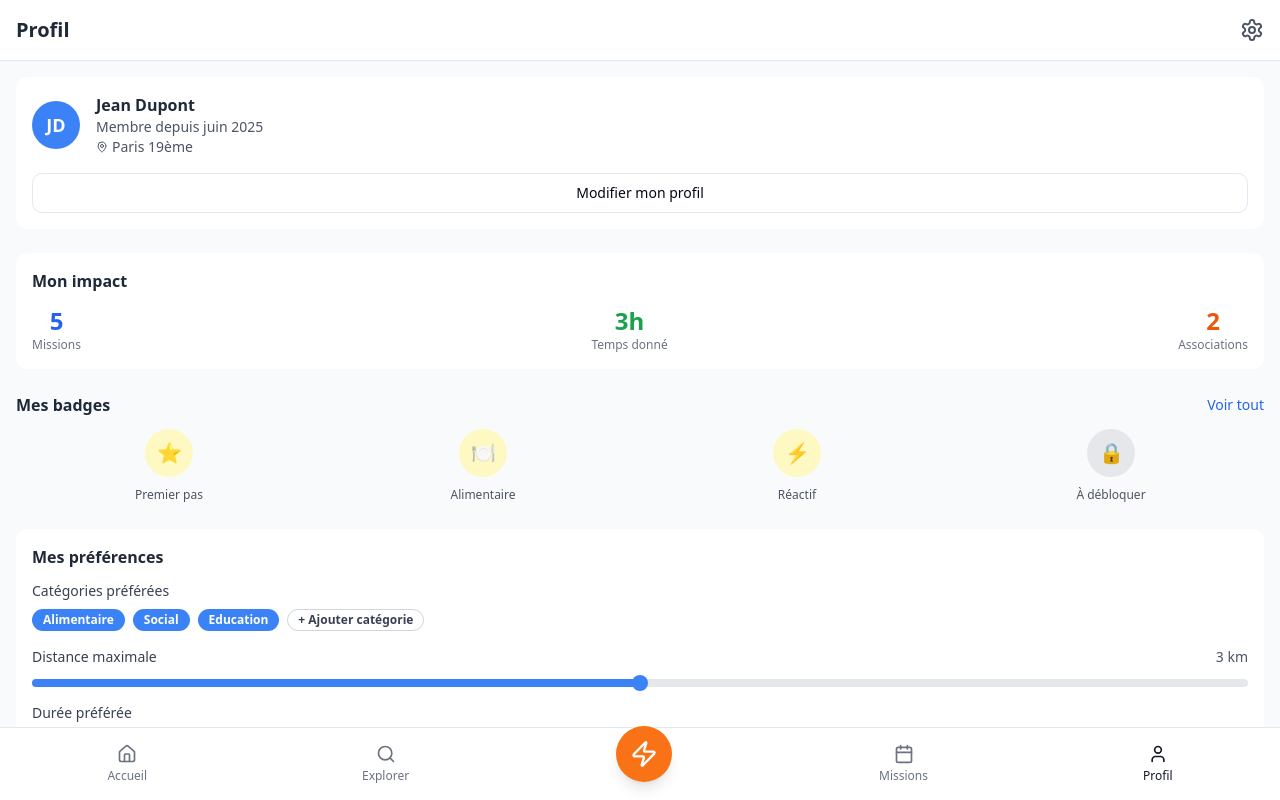
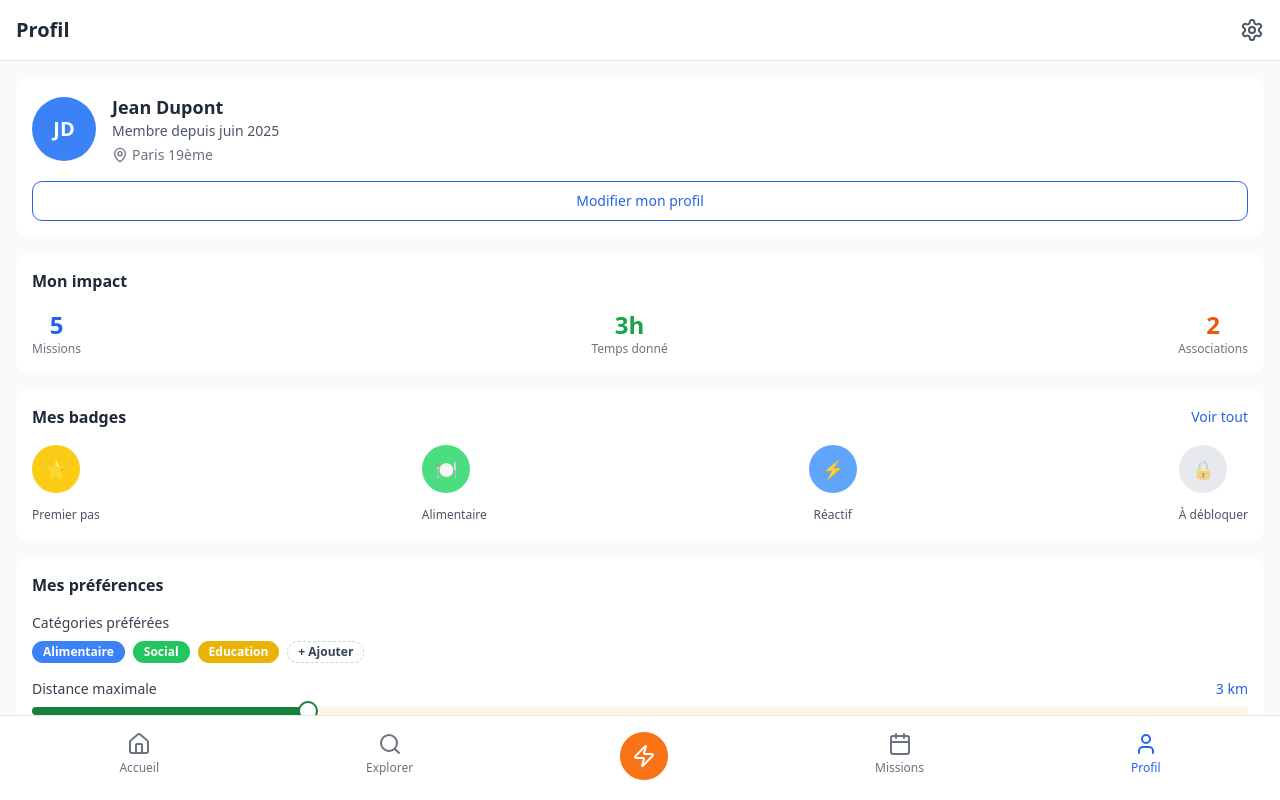
Before and after one commit to ben718/micro-volunteer-now, a React (Vite) app: page / in a window 1280 px wide. Both pictures are taken after a click on the button "Profil". Built offline with nearby package versions, Linux system fonts and the light colour scheme.

Commit message:
Refactor: Profile page
Refactor the profile page to improve its structure and design.

```diff
--- a/src/components/MobileApp.tsx
+++ b/src/components/MobileApp.tsx
@@ -1,8 +1,8 @@
-
 import React, { useState } from 'react';
 import { Button } from '@/components/ui/button';
 import { Input } from '@/components/ui/input';
 import { Badge } from '@/components/ui/badge';
+import { Slider } from '@/components/ui/slider';
 import {
   Home,
   Search,
@@ -22,6 +22,7 @@ import {
 const MobileApp = () => {
   const [currentView, setCurrentView] = useState<'home' | 'explorer' | 'missions' | 'profile'>('home');
   const [isLoggedIn, setIsLoggedIn] = useState(true);
+  const [maxDistance, setMaxDistance] = useState([3]);
 
   const userStats = {
     missions: 5,
@@ -58,40 +59,6 @@ const MobileApp = () => {
     }
   ];
 
-  const myMissions = [
-    {
-      title: "Distribution alimentaire",
-      time: "12:30 - 12:45",
-      location: "Centre d'accueil Paris 19",
-      duration: "15 min",
-      status: "today"
-    },
-    {
-      title: "Nettoyage du parc",
-      date: "Samedi 12 juin",
-      time: "10:00 - 11:00",
-      location: "Parc des Buttes-Chaumont",
-      duration: "1h",
-      status: "upcoming"
-    },
-    {
-      title: "Aide aux devoirs",
-      date: "Mardi 15 juin",
-      time: "16:30 - 17:00",
-      location: "Centre social du 19ème",
-      duration: "30 min",
-      status: "upcoming"
-    },
-    {
-      title: "Accompagnement courses",
-      date: "Mercredi 23 juin",
-      time: "14:00 - 14:45",
-      location: "Résidence seniors Les Lilas",
-      duration: "45 min",
-      status: "later"
-    }
-  ];
-
   const availableMissions = [
     {
       title: "Distribution alimentaire",
@@ -117,10 +84,10 @@ const MobileApp = () => {
   ];
 
   const badges = [
-    { name: "Premier pas", icon: "⭐", earned: true },
-    { name: "Alimentaire", icon: "🍽️", earned: true },
-    { name: "Réactif", icon: "⚡", earned: true },
-    { name: "À débloquer", icon: "🔒", earned: false }
+    { name: "Premier pas", icon: "⭐", color: "bg-yellow-400", earned: true },
+    { name: "Alimentaire", icon: "🍽️", color: "bg-green-400", earned: true },
+    { name: "Réactif", icon: "⚡", color: "bg-blue-400", earned: true },
+    { name: "À débloquer", icon: "🔒", color: "bg-gray-300", earned: false }
   ];
 
   const categories = [
@@ -130,11 +97,17 @@ const MobileApp = () => {
     { name: "Plus", icon: "+", color: "bg-gray-100 text-gray-700" }
   ];
 
-  const preferences = [
-    { name: "Alimentaire", active: true },
-    { name: "Social", active: true },
-    { name: "Education", active: true },
-    { name: "+ Ajouter catégorie", active: false }
+  const userAssociations = [
+    {
+      name: "Les Restos du Cœur",
+      missions: 3,
+      avatar: "👨‍🍳"
+    },
+    {
+      name: "Secours Populaire",
+      missions: 2,
+      avatar: "👩‍⚕️"
+    }
   ];
 
   const getCategoryColor = (category: string) => {
@@ -455,57 +428,57 @@ const MobileApp = () => {
         </div>
       </div>
 
-      <div className="p-4 space-y-6">
+      <div className="p-4 space-y-4">
         {/* Profile Info */}
         <div className="bg-white rounded-xl p-4">
           <div className="flex items-center space-x-4 mb-4">
-            <div className="w-12 h-12 bg-blue-500 rounded-full flex items-center justify-center text-white text-lg font-bold">
+            <div className="w-16 h-16 bg-blue-500 rounded-full flex items-center justify-center text-white text-xl font-bold">
               JD
             </div>
-            <div>
-              <h3 className="font-semibold text-gray-800">Jean Dupont</h3>
+            <div className="flex-1">
+              <h3 className="text-lg font-semibold text-gray-800">Jean Dupont</h3>
               <p className="text-sm text-gray-600">Membre depuis juin 2025</p>
-              <div className="flex items-center text-sm text-gray-600">
-                <MapPin className="h-3 w-3 mr-1" />
+              <div className="flex items-center text-sm text-gray-500 mt-1">
+                <MapPin className="h-4 w-4 mr-1" />
                 Paris 19ème
               </div>
             </div>
           </div>
-          <Button variant="outline" className="w-full">
+          <Button variant="outline" className="w-full text-blue-600 border-blue-600">
             Modifier mon profil
           </Button>
         </div>
 
         {/* Impact Stats */}
         <div className="bg-white rounded-xl p-4">
-          <h3 className="font-semibold text-gray-800 mb-3">Mon impact</h3>
-          <div className="flex justify-between">
-            <div className="text-center">
-              <div className="text-2xl font-bold text-blue-600">{userStats.missions}</div>
+          <h3 className="font-semibold text-gray-800 mb-4">Mon impact</h3>
+          <div className="flex justify-between text-center">
+            <div>
+              <div className="text-2xl font-bold text-blue-600">5</div>
               <div className="text-xs text-gray-500">Missions</div>
             </div>
-            <div className="text-center">
-              <div className="text-2xl font-bold text-green-600">{userStats.timeGiven}</div>
+            <div>
+              <div className="text-2xl font-bold text-green-600">3h</div>
               <div className="text-xs text-gray-500">Temps donné</div>
             </div>
-            <div className="text-center">
-              <div className="text-2xl font-bold text-orange-600">{userStats.associations}</div>
+            <div>
+              <div className="text-2xl font-bold text-orange-600">2</div>
               <div className="text-xs text-gray-500">Associations</div>
             </div>
           </div>
         </div>
 
         {/* Badges */}
-        <div>
-          <div className="flex items-center justify-between mb-3">
+        <div className="bg-white rounded-xl p-4">
+          <div className="flex items-center justify-between mb-4">
             <h3 className="font-semibold text-gray-800">Mes badges</h3>
             <button className="text-blue-600 text-sm">Voir tout</button>
           </div>
-          <div className="grid grid-cols-4 gap-2">
+          <div className="flex justify-between">
             {badges.map((badge, index) => (
               <div key={index} className="text-center">
-                <div className={`w-12 h-12 mx-auto rounded-full ${badge.earned ? 'bg-yellow-100' : 'bg-gray-200'} flex items-center justify-center mb-1`}>
-                  <span className="text-xl">{badge.icon}</span>
+                <div className={`w-12 h-12 rounded-full ${badge.color} flex items-center justify-center mb-2 ${!badge.earned && 'opacity-50'}`}>
+                  <span className="text-lg">{badge.icon}</span>
                 </div>
                 <span className="text-xs text-gray-600">{badge.name}</span>
               </div>
@@ -515,38 +488,65 @@ const MobileApp = () => {
 
         {/* Preferences */}
         <div className="bg-white rounded-xl p-4">
-          <h3 className="font-semibold text-gray-800 mb-3">Mes préférences</h3>
+          <h3 className="font-semibold text-gray-800 mb-4">Mes préférences</h3>
 
+          {/* Categories */}
           <div className="mb-4">
-            <h4 className="text-sm text-gray-700 mb-2">Catégories préférées</h4>
+            <h4 className="text-sm font-medium text-gray-700 mb-2">Catégories préférées</h4>
             <div className="flex flex-wrap gap-2">
-              {preferences.map((pref, index) => (
-                <Badge key={index} variant={pref.active ? "default" : "outline"} className={pref.active ? "bg-blue-500" : ""}>
-                  {pref.name}
-                </Badge>
-              ))}
+              <Badge className="bg-blue-500 text-white">Alimentaire</Badge>
+              <Badge className="bg-green-500 text-white">Social</Badge>
+              <Badge className="bg-yellow-500 text-white">Education</Badge>
+              <Badge variant="outline" className="border-dashed">+ Ajouter</Badge>
             </div>
           </div>
 
+          {/* Max Distance */}
           <div className="mb-4">
-            <div className="flex items-center justify-between">
-              <h4 className="text-sm text-gray-700">Distance maximale</h4>
-              <span className="text-sm font-medium text-gray-600">3 km</span>
+            <div className="flex items-center justify-between mb-2">
+              <h4 className="text-sm font-medium text-gray-700">Distance maximale</h4>
+              <span className="text-sm text-blue-600 font-medium">{maxDistance[0]} km</span>
             </div>
-            <div className="relative w-full h-2 bg-gray-200 rounded mt-3 mb-1">
-              <div className="absolute h-full w-1/2 bg-blue-500 rounded"></div>
-              <div className="absolute w-4 h-4 bg-blue-500 rounded-full -top-1 left-1/2 transform -translate-x-1/2"></div>
-            </div>
+            <Slider
+              value={maxDistance}
+              onValueChange={setMaxDistance}
+              max={10}
+              min={1}
+              step={1}
+              className="w-full"
+            />
           </div>
 
+          {/* Preferred Duration */}
           <div>
-            <h4 className="text-sm text-gray-700 mb-2">Durée préférée</h4>
-            <div className="flex space-x-2">
-              <Badge className="bg-blue-500">15 min</Badge>
+            <h4 className="text-sm font-medium text-gray-700 mb-2">Durée préférée</h4>
+            <div className="flex flex-wrap gap-2">
+              <Badge className="bg-blue-500 text-white">15 min</Badge>
               <Badge variant="outline">30 min</Badge>
               <Badge variant="outline">1h</Badge>
               <Badge variant="outline">2h+</Badge>
             </div>
+          </div>
+        </div>
+
+        {/* My Associations */}
+        <div className="bg-white rounded-xl p-4">
+          <div className="flex items-center justify-between mb-4">
+            <h3 className="font-semibold text-gray-800">Mes associations</h3>
+            <button className="text-blue-600 text-sm">Voir tout</button>
+          </div>
+          <div className="space-y-3">
+            {userAssociations.map((association, index) => (
+              <div key={index} className="flex items-center space-x-3">
+                <div className="w-10 h-10 bg-gray-100 rounded-full flex items-center justify-center">
+                  <span className="text-lg">{association.avatar}</span>
+                </div>
+                <div className="flex-1">
+                  <h4 className="font-medium text-gray-800">{association.name}</h4>
+                  <p className="text-xs text-gray-500">{association.missions} missions effectuées</p>
+                </div>
+              </div>
+            ))}
           </div>
         </div>
       </div>
@@ -554,50 +554,62 @@ const MobileApp = () => {
   );
 
   return (
-    <div className="flex flex-col h-screen bg-gray-50">
-      {/* Main content */}
+    <div className="h-screen flex flex-col bg-white">
+      {/* Main Content */}
       {currentView === 'home' && renderHomeView()}
       {currentView === 'explorer' && renderExplorerView()}
       {currentView === 'missions' && renderMissionsView()}
       {currentView === 'profile' && renderProfileView()}
 
-      {/* Bottom navigation */}
-      <div className="flex items-center justify-around bg-white border-t py-2">
+      {/* Bottom Navigation */}
+      <div className="bg-white border-t border-gray-200 px-4 py-2">
+        <div className="flex justify-around">
           <button
             onClick={() => setCurrentView('home')}
-          className={`p-2 flex flex-col items-center ${currentView === 'home' ? 'text-gray-900' : 'text-gray-500'}`}
+            className={`flex flex-col items-center py-2 px-3 ${
+              currentView === 'home' ? 'text-blue-600' : 'text-gray-500'
+            }`}
           >
-          <Home className="h-5 w-5" />
-          <span className="text-xs mt-1">Accueil</span>
+            <Home className="h-6 w-6 mb-1" />
+            <span className="text-xs">Accueil</span>
           </button>
+
           <button
             onClick={() => setCurrentView('explorer')}
-          className={`p-2 flex flex-col items-center ${currentView === 'explorer' ? 'text-gray-900' : 'text-gray-500'}`}
+            className={`flex flex-col items-center py-2 px-3 ${
+              currentView === 'explorer' ? 'text-blue-600' : 'text-gray-500'
+            }`}
           >
-          <Search className="h-5 w-5" />
-          <span className="text-xs mt-1">Explorer</span>
+            <Search className="h-6 w-6 mb-1" />
+            <span className="text-xs">Explorer</span>
           </button>
-        <div className="relative">
+
+          <div className="flex flex-col items-center py-2 px-3">
+            <div className="bg-orange-500 rounded-full p-3 mb-1">
+              <Zap className="h-6 w-6 text-white" />
+            </div>
+          </div>
+
           <button
-            className="w-14 h-14 bg-orange-500 rounded-full flex items-center justify-center -mt-5 shadow-lg"
+            onClick={() => setCurrentView('missions')}
+            className={`flex flex-col items-center py-2 px-3 ${
+              currentView === 'missions' ? 'text-blue-600' : 'text-gray-500'
+            }`}
           >
-            <Zap className="h-7 w-7 text-white" />
+            <Calendar className="h-6 w-6 mb-1" />
+            <span className="text-xs">Missions</span>
+          </button>
+
+          <button
+            onClick={() => setCurrentView('profile')}
+            className={`flex flex-col items-center py-2 px-3 ${
+              currentView === 'profile' ? 'text-blue-600' : 'text-gray-500'
+            }`}
+          >
+            <User className="h-6 w-6 mb-1" />
+            <span className="text-xs">Profil</span>
           </button>
         </div>
-        <button
-          onClick={() => setCurrentView('missions')}
-          className={`p-2 flex flex-col items-center ${currentView === 'missions' ? 'text-gray-900' : 'text-gray-500'}`}
-        >
-          <Calendar className="h-5 w-5" />
-          <span className="text-xs mt-1">Missions</span>
-        </button>
-        <button
-          onClick={() => setCurrentView('profile')}
-          className={`p-2 flex flex-col items-center ${currentView === 'profile' ? 'text-gray-900' : 'text-gray-500'}`}
-        >
-          <User className="h-5 w-5" />
-          <span className="text-xs mt-1">Profil</span>
-        </button>
       </div>
     </div>
   );
```
Lines whose indentation alone changed are shown as unchanged.
